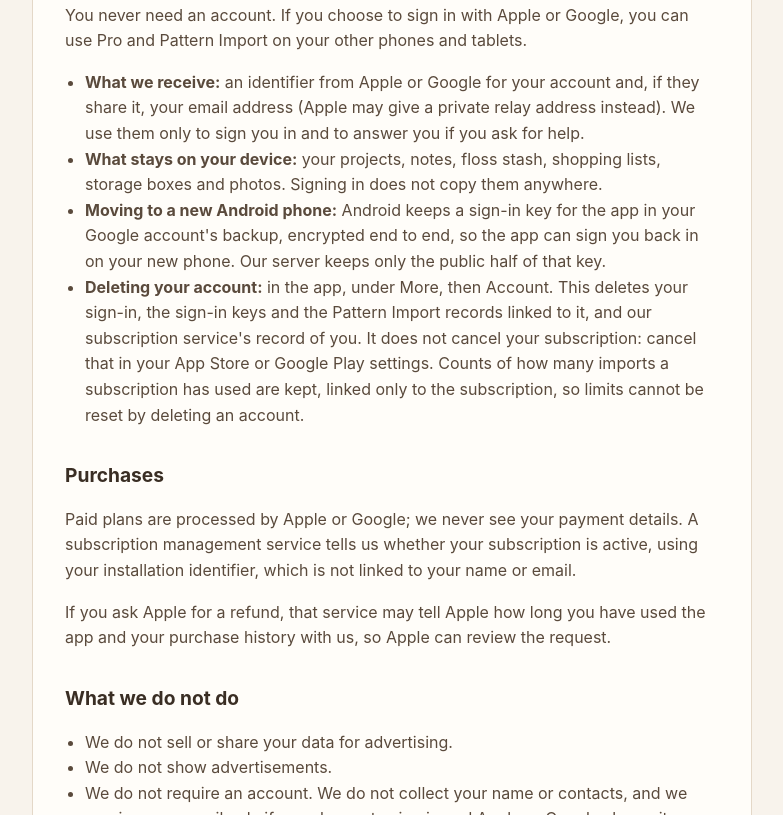
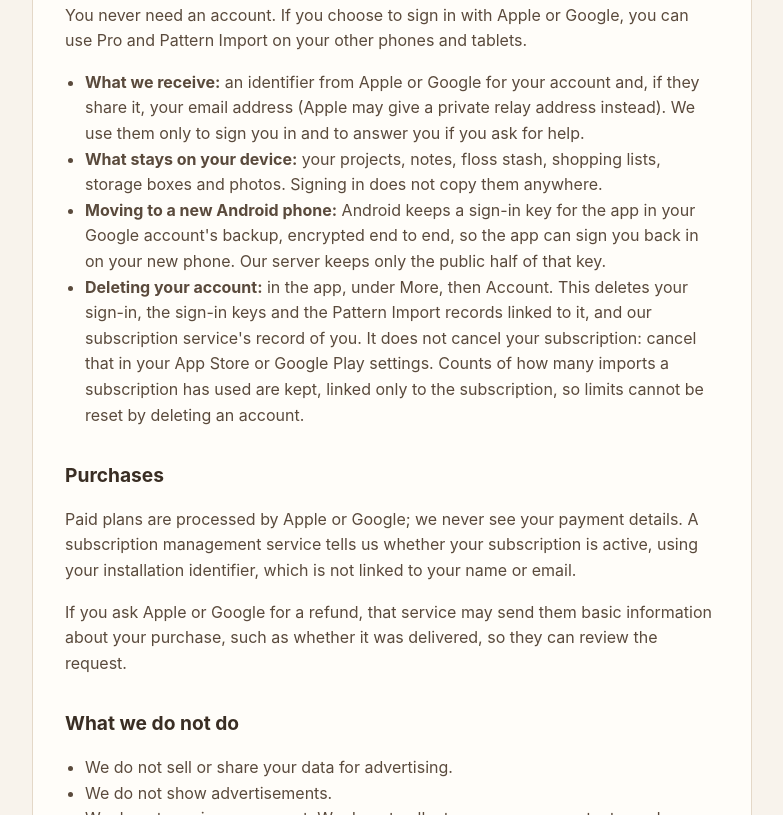
Before and after one commit to Samer-sef/stitch_organizer.github.io, a plain HTML site: page privacy-policy.html in a window 1280 px wide. Shown: the part 1985-2800 px from the top of the page, without its empty margins (248-1031 px from the left). Drawn offline with Linux system fonts and the light colour scheme.

Commit message:
Privacy policy: what is sent to Apple or Google on a refund request
Co-Authored-By: Claude Opus 5.5 <noreply@anthropic.com>

```diff
--- a/privacy-policy.html
+++ b/privacy-policy.html
@@ -27,7 +27,7 @@
     <a class="back" href="./index.html">&larr; Stitch Organizer</a>
     <div class="card">
       <h1>Privacy Policy</h1>
-      <p class="meta">Stitch Organizer &middot; Last updated: October 28, 2026</p>
+      <p class="meta">Stitch Organizer &middot; Last updated: November 1, 2026</p>
 
       <p>Stitch Organizer ("the app", "we", "us") is a cross-stitch project and
       floss-tracking app. This policy explains what information the app handles
@@ -141,9 +141,9 @@
       details. A subscription management service tells us whether your
       subscription is active, using your installation identifier, which is not
       linked to your name or email.</p>
-      <p>If you ask Apple for a refund, that service may tell Apple how long
-      you have used the app and your purchase history with us, so Apple can
-      review the request.</p>
+      <p>If you ask Apple or Google for a refund, that service may send them
+      basic information about your purchase, such as whether it was delivered,
+      so they can review the request.</p>
 
       <h2>What we do not do</h2>
       <ul>
```
